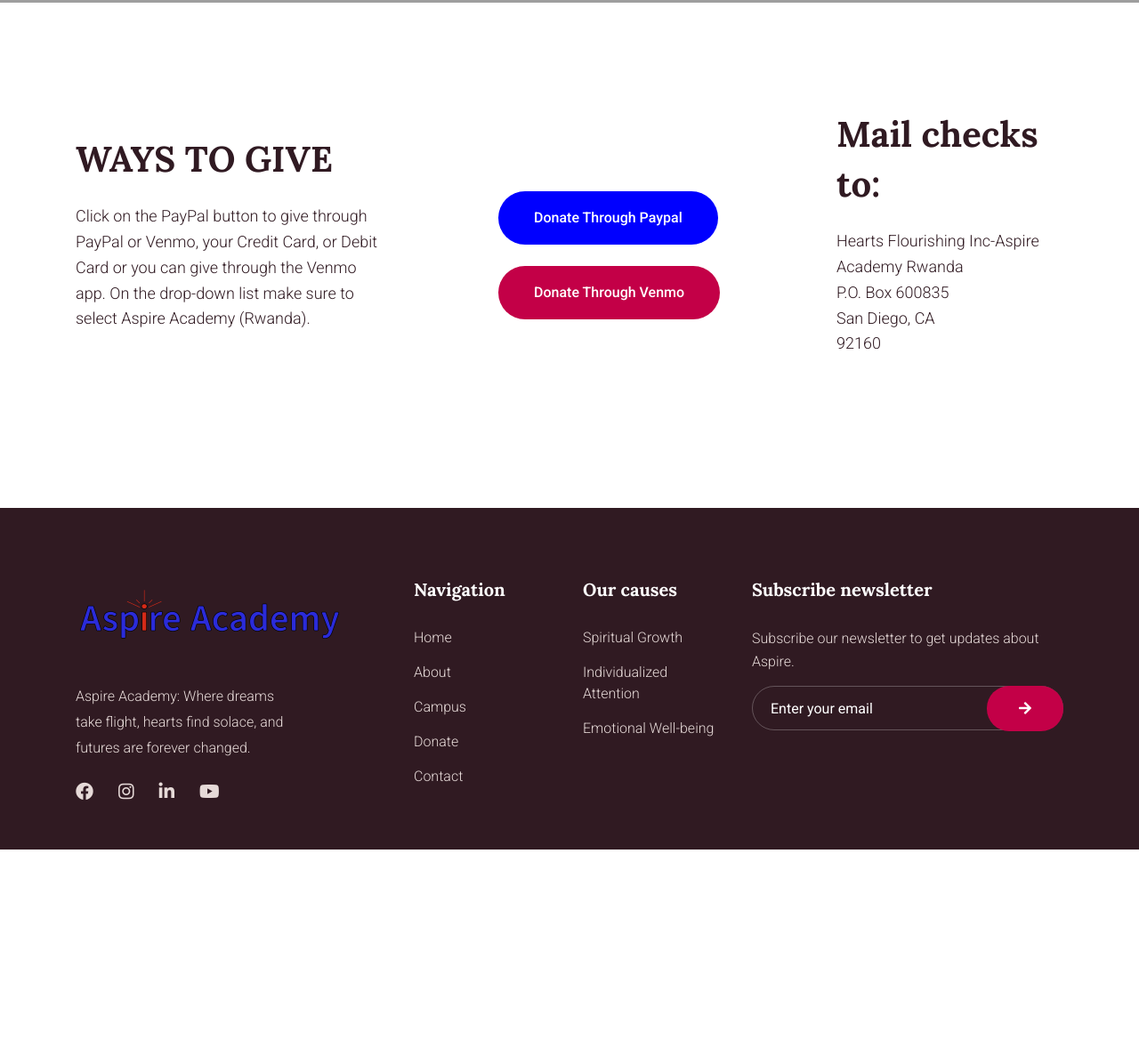
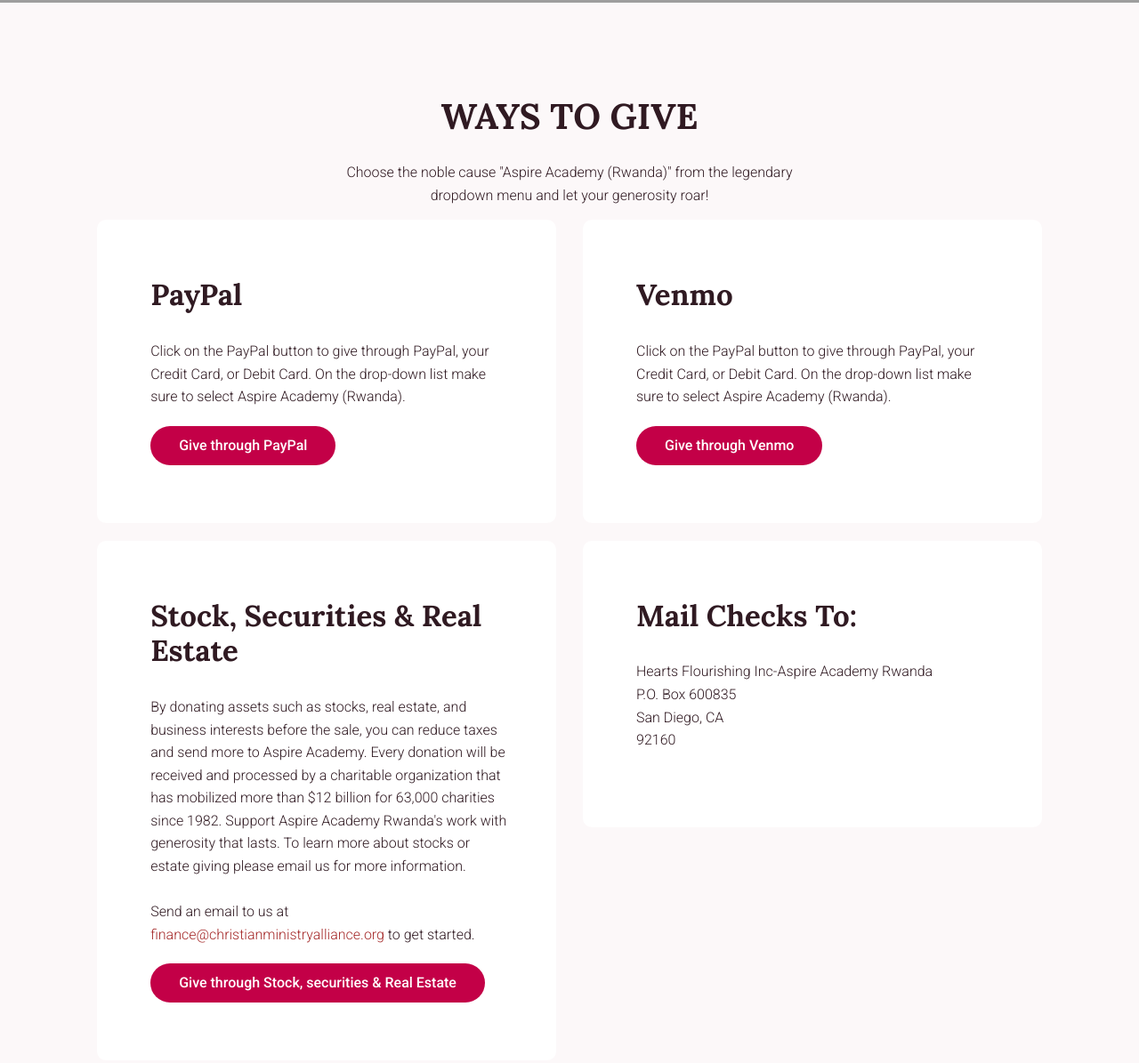
Before and after one commit to kaybrian/aspire, a plain HTML site: page public/donate.html in a window 1280 px wide. Shown: the part 2129-3324 px from the top of the page at 89% size. Before the commit the page ends 3084 px from the top, so only its background shows below. Drawn offline with nearby package versions, Linux system fonts and the light colour scheme; grey boxes are pictures that could not be loaded.

Commit message:
new updates

```diff
--- a/public/donate.html
+++ b/public/donate.html
@@ -184,49 +184,90 @@
       </div>
     </div>
 
+    <!-- testing content is going here  -->
 
-    <div class="join-us-area section-padding">
+
+    <div class="emargency-care section-img-bg2 support-company-area ">
       <div class="container">
-        <div class="row align-items-center">
-          <div class="col-xl-4 col-lg-6 col-md-10">
+        <div class="row justify-content-center">
+          <div class="col-xl-6 col-lg-6 col-md-12">
             <div class="joing-details">
-              <div class="section-tittle">
+              <div style="align-content: center; text-align: center;" class="section-tittle">
                 <h2>WAYS TO GIVE</h2>
               </div>
-              <p>Click on the PayPal button to give through PayPal or Venmo, your Credit Card, or Debit Card or you
-                can give through the Venmo app. On the drop-down list make sure to select Aspire Academy
-                (Rwanda).
+              <p style="text-align: center;">Choose the noble cause "Aspire Academy (Rwanda)" from the legendary dropdown menu and let your
+                generosity roar!
               </p>
             </div>
           </div>
-          <div class="offset-xl-1 col-xl-4 col-lg-4 col-md-7 col-sm-7">
-            <div class="joning-img">
-              <a href="https://www.paypal.com/donate/?hosted_button_id=JKZWDU5WSBTLQ" class="btn about-btn"
-                style="background-color: blue !important; color: white !important;">Donate Through Paypal</a>
-              <br><br>
-              <a href="https://account.venmo.com/u/heartsflourishing" class="btn about-btn">Donate Through Venmo</a>
-
         </div>
       </div>
-          <div class="col-xl-3 col-lg-3 col-md-5 col-sm-5">
-            <div class="joning-img">
-              <div class="joing-details">
-                <div class="section-tittle">
-                  <h2>Mail checks to:</h2>
+      <div class="row  justify-content-center support-company-area ">
+        <div class="col-xl-5 col-lg-5 col-md-5 col-sm-12 mb-20">
+          <div class="single-emargency">
+            <div class="emargency-cap">
+              <h5><a href="https://www.paypal.com/donate/?hosted_button_id=JKZWDU5WSBTLQ">PayPal</a></h5>
+              <p>Click on the PayPal button to give through PayPal, your Credit Card, or Debit Card. On the drop-down
+                list make sure to select Aspire Academy
+                (Rwanda).
+
+              </p>
+              <button type="button" class="btn btn-primary"><a
+                  href="https://www.paypal.com/donate/?hosted_button_id=JKZWDU5WSBTLQ">Give through PayPal</a></button>
             </div>
+          </div>
+        </div>
+        <div class="col-xl-5 col-lg-5 col-md-5 col-sm-12 mb-20">
+          <div class="single-emargency">
+            <div class="emargency-cap">
+              <h5><a href="https://account.venmo.com/u/heartsflourishing">Venmo</a></h5>
+              <p>Click on the PayPal button to give through PayPal, your Credit Card, or Debit Card. On the drop-down
+                list make sure to select Aspire Academy
+                (Rwanda).
+              </p>
+              <button type="button" class="btn btn-primary"><a href="https://account.venmo.com/u/heartsflourishing">Give
+                  through Venmo</a></button>
+            </div>
+          </div>
+        </div>
+
+        <div class="col-xl-5 col-lg-5 col-md-5 col-sm-12">
+          <div class="single-emargency">
+            <div class="emargency-cap">
+              <h5><a href="https://christianministryalliance.org/give/">Stock, securities & Real Estate</a></h5>
+              <p>By donating assets such as stocks, real estate, and business interests before the sale, you can reduce
+                taxes and send more to Aspire Academy. Every donation will be received and processed by a charitable
+                organization that has mobilized more than $12 billion for 63,000 charities since 1982. Support Aspire
+                Academy Rwanda's work with generosity that lasts. To learn more about stocks or estate giving please
+                email us for more information.
+                <br><br>
+                Send an email to us at <a href="mailto:finance@christianministryalliance.org"
+                  style="color: brown;">finance@christianministryalliance.org</a> to get started.
+              </p>
+              <button type="button" class="btn btn-primary"><a href="https://christianministryalliance.org/give/">Give
+                  through Stock, securities & Real Estate</a>
+            </div>
+          </div>
+        </div>
+
+        <div class="col-xl-5 col-lg-5 col-md-5 col-sm-12">
+          <div class="single-emargency">
+            <div class="emargency-cap">
+              <h5><a href="#">Mail checks to:</a></h5>
               <p>
                 Hearts Flourishing Inc-Aspire Academy Rwanda<br>
                 P.O. Box 600835<br>
                 San Diego, CA<br>
                 92160<br>
               </p>
-              </div>
+
             </div>
           </div>
         </div>
       </div>
     </div>
 
+      <!-- end of the testing content in the page is here  -->
   </main>
 
 
```
Also changed, not shown: public/index.html (+13 -13 lines). Lines whose indentation alone changed are shown as unchanged.
